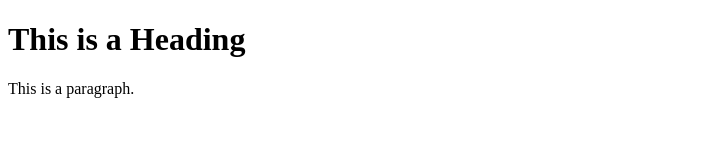
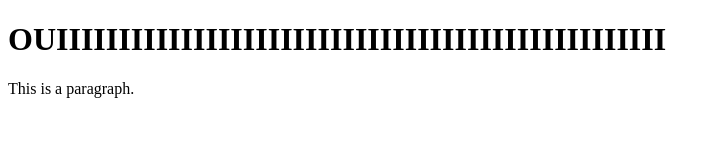
Before and after one commit to JohanRISPAL/tp_hb_jr, a plain HTML site: page index.html in a window 1280 px wide. Shown: the whole page, without its empty margins (0-720 px from the left). Drawn offline with Linux system fonts and the light colour scheme.

Commit message:
Update index.html

```diff
--- a/index.html
+++ b/index.html
@@ -5,7 +5,7 @@
 </head>
 <body>
 
-<h1>This is a Heading</h1>
+<h1>OUIIIIIIIIIIIIIIIIIIIIIIIIIIIIIIIIIIIIIIIIIIIIIIIII</h1>
 <p>This is a paragraph.</p>
 
 </body>
```
